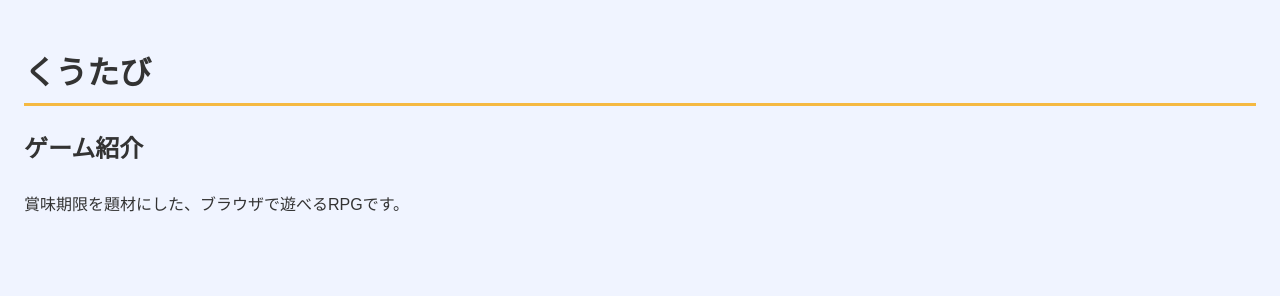
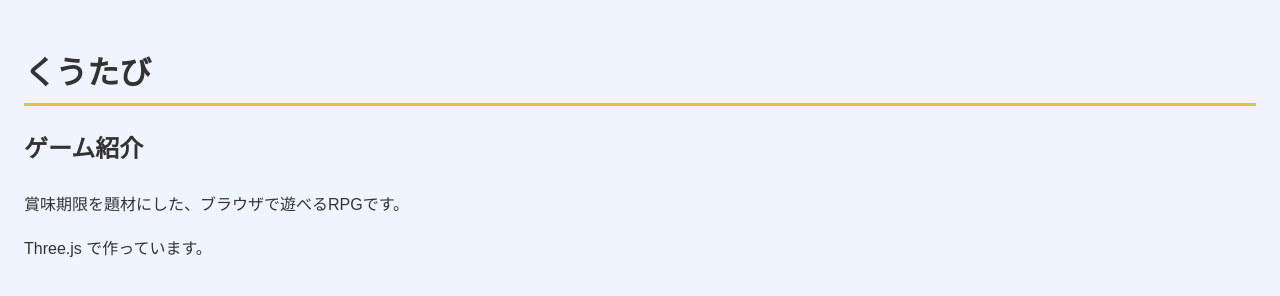
Before and after one commit to tayu135711/git_task1, a plain HTML site: page index.html in a window 1280 px wide. Drawn offline with Linux system fonts and the light colour scheme.

Commit message:
Add tech note

```diff
--- a/index.html
+++ b/index.html
@@ -9,5 +9,6 @@
   <h1>くうたび</h1>
     <h2>ゲーム紹介</h2>
   <p>賞味期限を題材にした、ブラウザで遊べるRPGです。</p>
+    <p>Three.js で作っています。</p>
 </body>
 </html>
```
